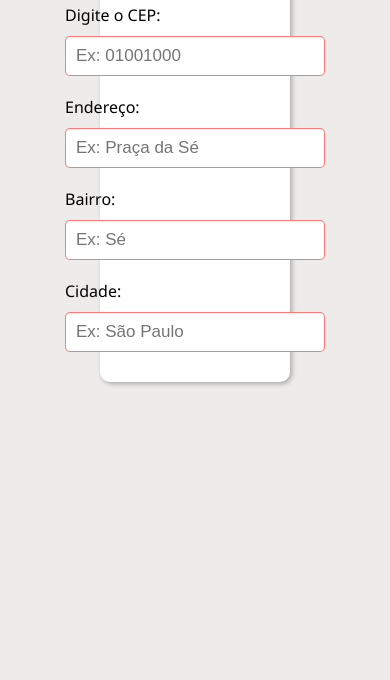
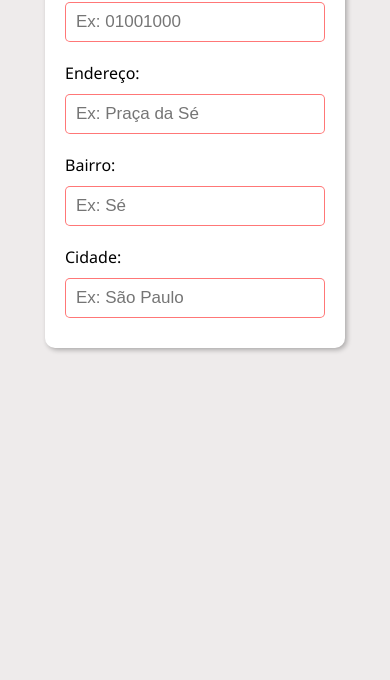
Before and after one commit to natecia-costa/consulta-de-cep, a plain HTML site: page index.html in a window 390 px wide. Shown: the part 164-844 px from the top of the page. Drawn offline with Linux system fonts and the light colour scheme.

Commit message:
ajustes de responsividade

```diff
--- a/estilo/style.css
+++ b/estilo/style.css
@@ -6,11 +6,14 @@
 body {
     font-family: 'Segoe UI', Tahoma, Geneva, Verdana, sans-serif;
     background-color: rgb(238, 235, 235);
-    margin: 50px 100px;
+    margin: 50px 0;
+    display: flex;
+    align-items: center;
+    justify-content: center;
 }
 form {
     background-color: white;
-    margin: auto;
+    width: 300px;
     padding: 30px;
     border-radius: 10px;
     box-shadow: 2px 2px 5px rgba(0, 0, 0, 0.281);
@@ -45,8 +48,8 @@
 }
 
 
-@media screen and (min-width: 992px) {
+@media screen and (min-width: 700px) {
     form {
-        width: 800px;
+        width: 600px;
     }
 }
```
